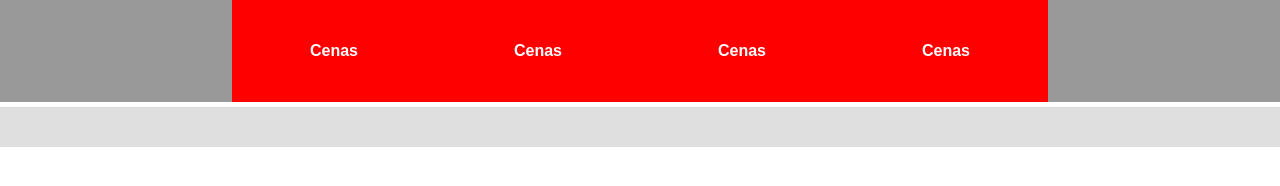
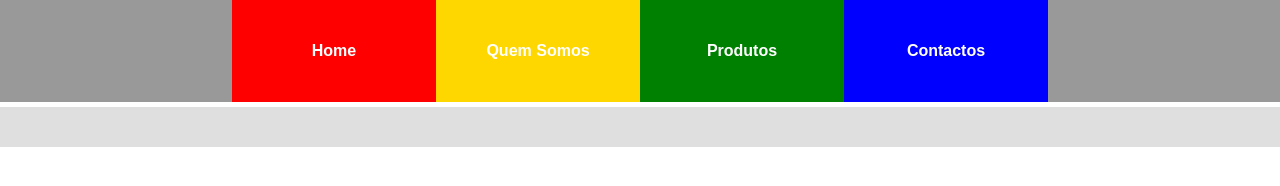
Before and after one commit to d0g/d0g.github.io, a plain HTML site: page index.html in a window 1280 px wide. Drawn offline with Linux system fonts and the light colour scheme.

Commit message:
Add ng-repeat to our list

```diff
--- a/templates/menu.html
+++ b/templates/menu.html
@@ -1,7 +1,7 @@
 <header ng-controller="menuController">
 	<nav>
 	    <ul>
-			<li ng-repeat="item in items"><a href="#/" id ="home">Cenas</a></li>
+			<li ng-repeat="item in items"><a href="{{item.link}}" id ="{{item.id}}">{{item.name}}</a></li>
 	    </ul>
 	</nav>
 </header>
```
Also changed, not shown: 1 other file.
